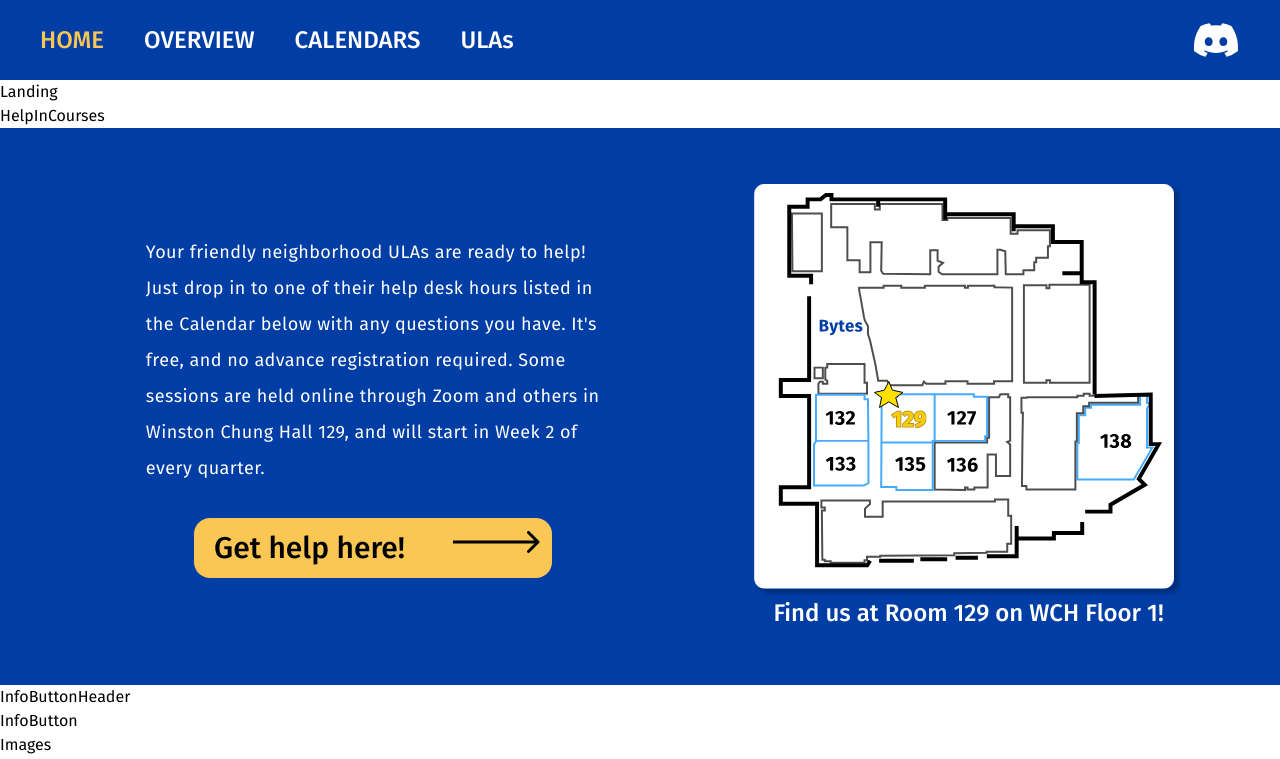
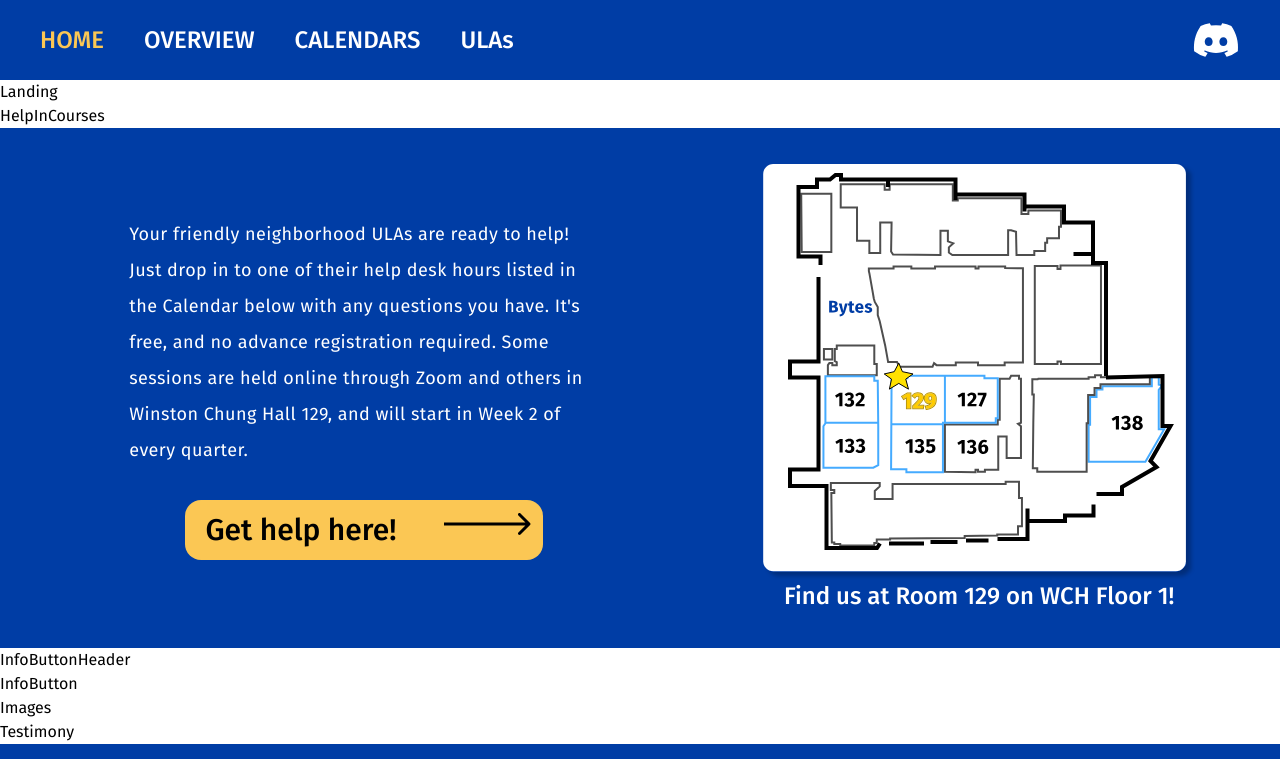
Before and after one commit to acm-ucr/cse-ula, a Next.js app: page / in a window 1280 px wide. Shown: the top 759 px of the page. Built offline with nearby package versions, Linux system fonts and the light colour scheme.

Commit message:
Editing padding for elements

```diff
--- a/src/components/home/Location.tsx
+++ b/src/components/home/Location.tsx
@@ -4,7 +4,7 @@ import Button from "@/components/Button";
 
 const Location = () => {
   return (
-    <div className="py-1/2 flex w-full flex-row items-center justify-evenly bg-ula-blue-primary p-6">
+    <div className="flex w-full flex-row items-center justify-evenly bg-ula-blue-primary p-1">
       <div className="flex w-1/2 flex-col items-center justify-center gap-8 bg-transparent p-6">
         <div className="flex w-4/5 items-center justify-center bg-transparent text-left text-lg leading-loose tracking-wide text-white">
           Your friendly neighborhood ULAs are ready to help! Just drop in to one
```
